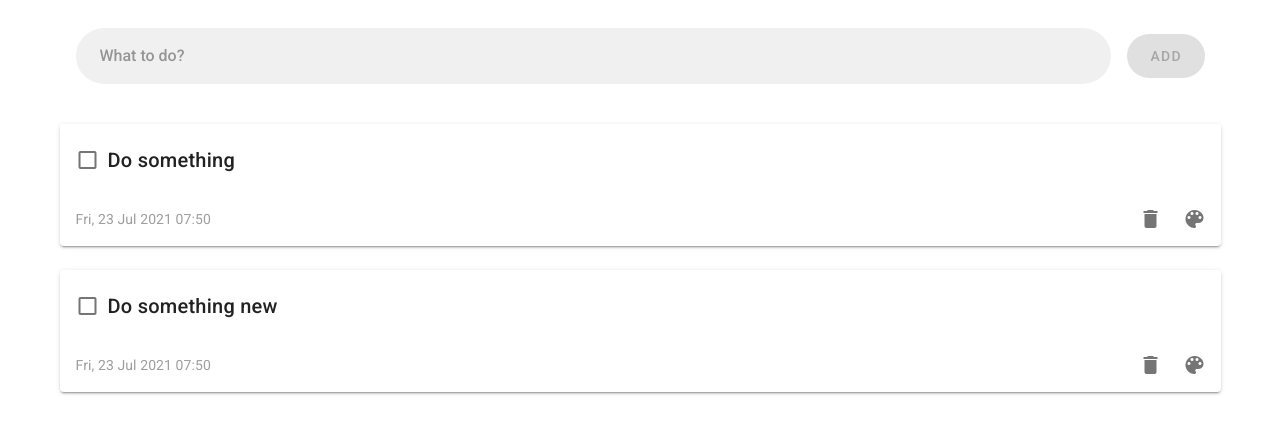
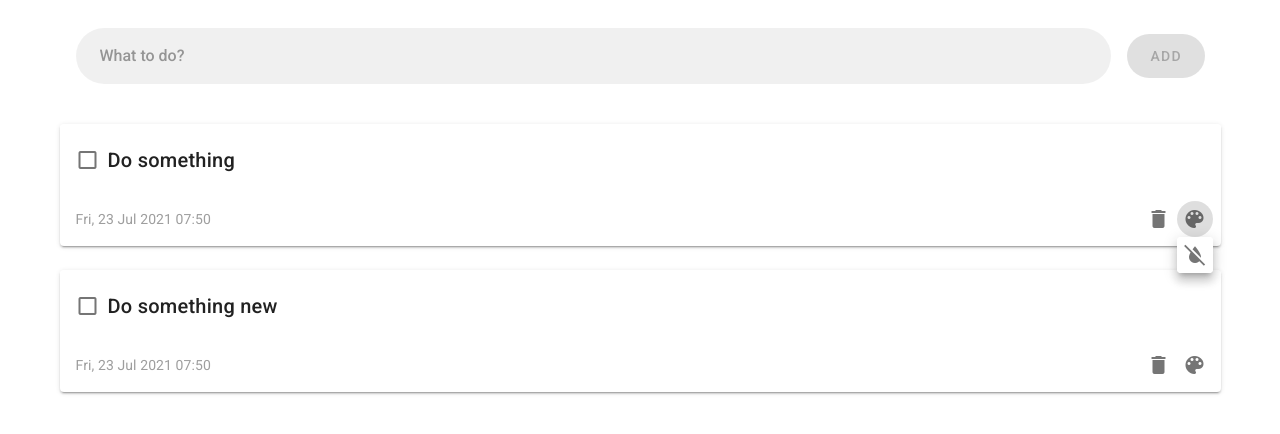
Before and after one commit to Hamedamz/todolist, a Vue app: page / in a window 1280 px wide. Both pictures are taken after a click on the button 1194 px from the left and 219 px from the top of the page. Shown: the top 434 px of the page. Built offline with nearby package versions, Linux system fonts and the light colour scheme.

Commit message:
feat: add a menu to select color of card

```diff
--- a/src/components/ToDoCard.vue
+++ b/src/components/ToDoCard.vue
@@ -21,9 +21,36 @@
       <v-icon>mdi-delete</v-icon>
     </v-btn>
 
-    <v-btn icon>
-      <v-icon>mdi-palette</v-icon>
-    </v-btn>
+    <v-menu offset-y left>
+      <template v-slot:activator="{ on, attrs }">
+        <v-btn
+          icon
+          v-bind="attrs"
+          v-on="on"
+        >
+          <v-icon>mdi-palette</v-icon>
+        </v-btn>
+      </template>
+
+      <v-sheet color="white">
+        <v-btn
+          icon
+          @click="setColor('white')"
+        >
+          <v-icon>mdi-water-off</v-icon>
+        </v-btn>
+
+        <v-btn
+          v-for="color in colors"
+          :key="color"
+          :color="color"
+          icon
+          @click="setColor(color)"
+        >
+          <v-icon>mdi-circle</v-icon>
+        </v-btn>
+      </v-sheet>
+    </v-menu>
   </v-card-actions>
 </v-card>
 </template>
```
